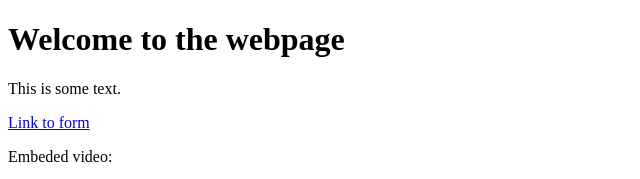
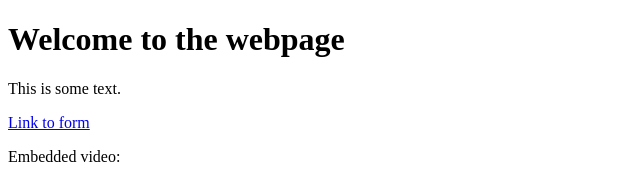
Before and after one commit to runawaytyrant/def-page, a plain HTML site: page index.html in a window 1280 px wide. Shown: the top 179 px of the page, 0-640 px from the left. Drawn offline with Linux system fonts and the light colour scheme; grey boxes are pictures that could not be loaded.

Commit message:
Update index.html

```diff
--- a/index.html
+++ b/index.html
@@ -9,7 +9,7 @@
 	<p>This is some text.</p>
 	<a href="form.html">Link to form</a>
 	<br>
-	<p>Embeded video:</p>
+	<p>Embedded video:</p>
 	<main><iframe width="560" height="315" src="https://www.youtube.com/embed/fjVlDYu6erU" title="YouTube video player" frameborder="0" allow="accelerometer; autoplay; clipboard-write; encrypted-media; gyroscope; picture-in-picture" allowfullscreen></iframe></main>
 </body>
 </html>
```
